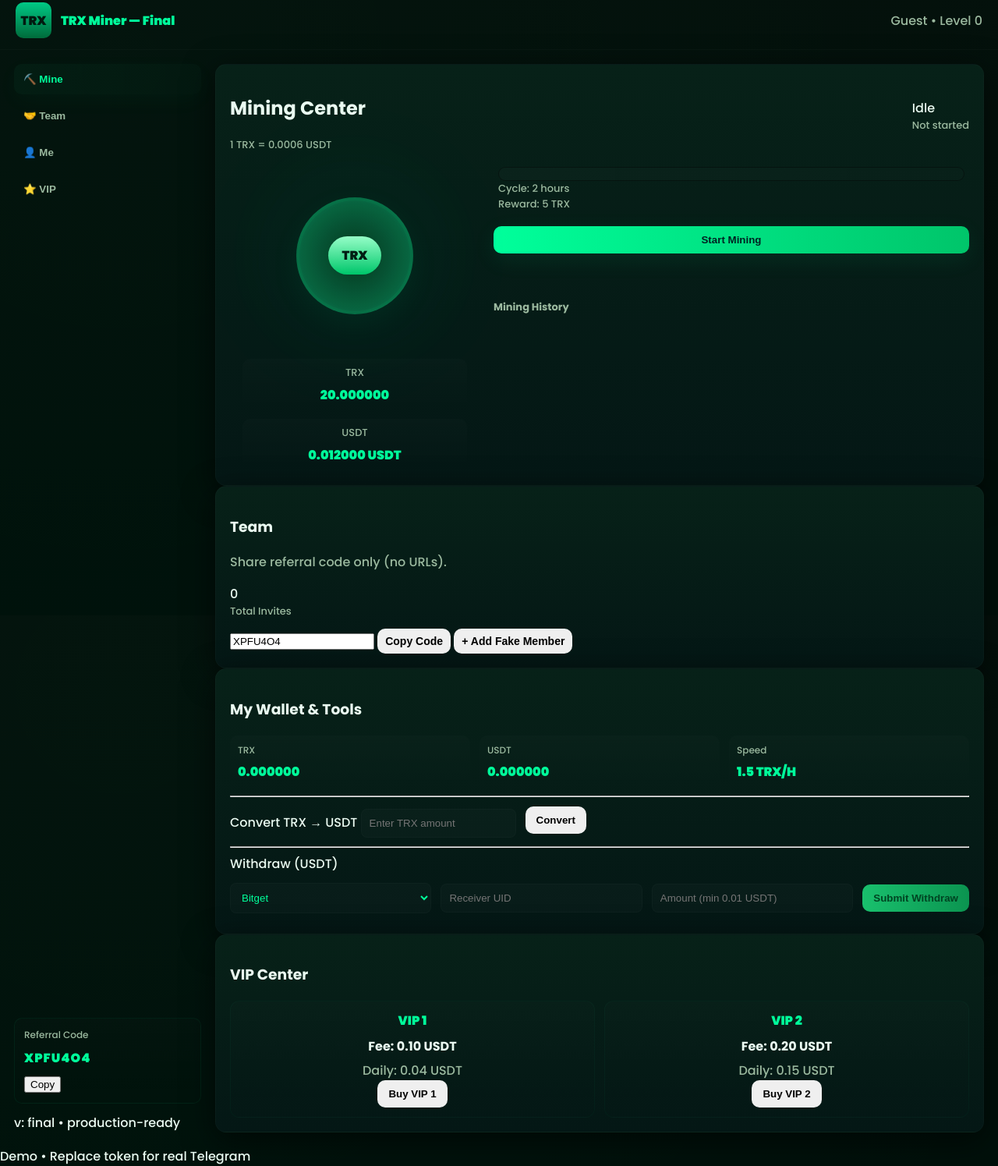
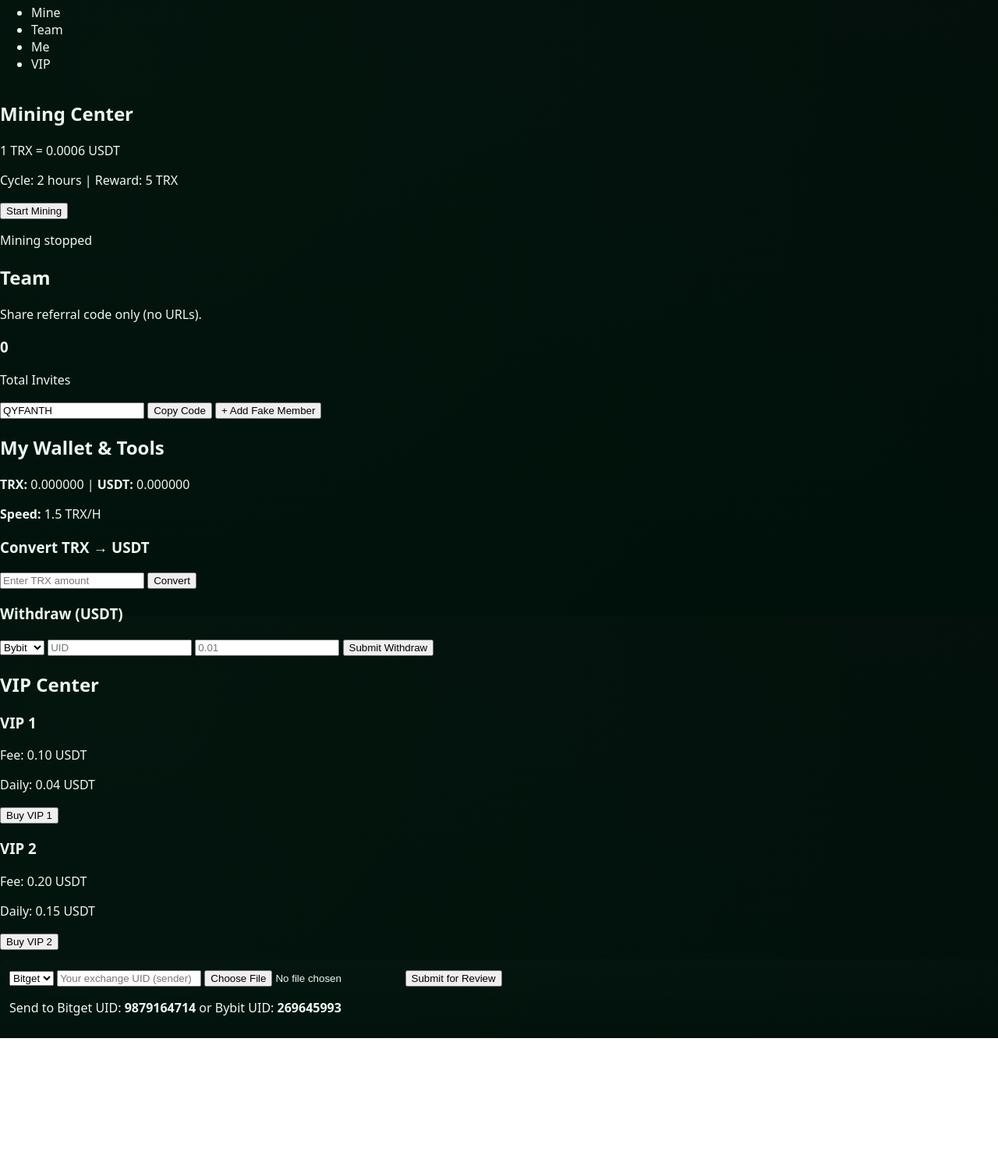
Before and after one commit to usdthub/oG, a plain HTML site: page index.html in a window 1280 px wide. Shown: the part 11-1506 px from the top of the page at 78% size. After the commit the page ends 1342 px from the top, so only its background shows below. Drawn offline with Linux system fonts and the light colour scheme.

Commit message:
Update index.html

```diff
--- a/index.html
+++ b/index.html
@@ -1,191 +1,109 @@
-<!doctype html>
+<!DOCTYPE html>
 <html lang="en">
 <head>
-  <meta charset="utf-8" />
-  <meta name="viewport" content="width=device-width,initial-scale=1" />
-  <title>TRX Miner — Final</title>
-  <link href="https://fonts.googleapis.com/css2?family=Poppins:wght@300;500;700;900&display=swap" rel="stylesheet">
+  <meta charset="UTF-8" />
+  <meta name="viewport" content="width=device-width, initial-scale=1.0" />
+  <title>TRX Green-V</title>
   <link rel="stylesheet" href="style.css" />
 </head>
 <body>
-  <div class="app-shell">
-    <header class="topbar">
-      <div class="brand">
-        <div class="logo">TRX</div>
-        <div class="brand-text">TRX Miner — Final</div>
-      </div>
-      <div class="profile" id="profileLabel">Guest • Level 0</div>
-    </header>
+  <div class="container">
+    <nav class="sidebar">
+      <ul>
+        <li id="mineBtn" class="active">Mine</li>
+        <li id="teamBtn">Team</li>
+        <li id="meBtn">Me</li>
+        <li id="vipBtn">VIP</li>
+      </ul>
+    </nav>
 
-    <div class="layout">
-      <aside class="sidebar">
-        <nav class="nav">
-          <button class="nav-btn active" data-target="page-mine">⛏️ Mine</button>
-          <button class="nav-btn" data-target="page-team">🤝 Team</button>
-          <button class="nav-btn" data-target="page-me">👤 Me</button>
-          <button class="nav-btn" data-target="page-vip">⭐ VIP</button>
-        </nav>
+    <main class="content">
+      <!-- MINE SECTION -->
+      <section id="mineSection" class="section active">
+        <div class="card mining-center">
+          <h2>Mining Center</h2>
+          <p>1 TRX = 0.0006 USDT</p>
+          <div class="mine-animation">
+            <div class="coin"></div>
+            <div class="glow"></div>
+          </div>
+          <p>Cycle: 2 hours | Reward: 5 TRX</p>
+          <button id="startMining">Start Mining</button>
+          <div class="status">
+            <p id="mineStatus">Mining stopped</p>
+          </div>
+          <div id="mineHistory"></div>
+        </div>
+      </section>
 
-        <div class="ref-box">
-          <div class="ref-label">Referral Code</div>
-          <div id="refCode" class="ref-code">—</div>
-          <button id="copyRefBtn" class="small-btn">Copy</button>
+      <!-- TEAM SECTION -->
+      <section id="teamSection" class="section">
+        <div class="card">
+          <h2>Team</h2>
+          <p>Share referral code only (no URLs).</p>
+          <h3 id="totalInvites">0</h3>
+          <p>Total Invites</p>
+          <input type="text" id="refCode" readonly value="QYFANTH" />
+          <button id="copyRef">Copy Code</button>
+          <button id="fakeMember">+ Add Fake Member</button>
         </div>
+      </section>
 
-        <div class="sidebar-foot">v: final • production-ready</div>
-      </aside>
+      <!-- ME SECTION -->
+      <section id="meSection" class="section">
+        <div class="card wallet">
+          <h2>My Wallet & Tools</h2>
+          <p><b>TRX:</b> <span id="trxBal">0.000000</span> | <b>USDT:</b> <span id="usdtBal">0.000000</span></p>
+          <p><b>Speed:</b> 1.5 TRX/H</p>
 
-      <main class="main">
-        <!-- MINE -->
-        <section id="page-mine" class="page active">
-          <div class="panel">
-            <div class="panel-head">
-              <div>
-                <h2>Mining Center</h2>
-                <div class="muted small">1 TRX = <span id="priceLabel">0.0006</span> USDT</div>
-              </div>
-              <div class="status-mini">
-                <div id="mineStatus">Not started</div>
-                <div id="progressTimer" class="muted small">Time: —</div>
-              </div>
+          <h3>Convert TRX → USDT</h3>
+          <input type="number" id="trxAmount" placeholder="Enter TRX amount">
+          <button id="convertBtn">Convert</button>
+
+          <h3>Withdraw (USDT)</h3>
+          <select id="exchange">
+            <option>Bybit</option>
+            <option>Bitget</option>
+          </select>
+          <input type="number" id="uid" placeholder="UID">
+          <input type="number" id="withdrawAmt" placeholder="0.01">
+          <button id="withdrawBtn">Submit Withdraw</button>
+          <p id="withdrawMsg"></p>
+        </div>
+      </section>
+
+      <!-- VIP SECTION -->
+      <section id="vipSection" class="section">
+        <div class="card vip-center">
+          <h2>VIP Center</h2>
+          <div class="vip-options">
+            <div class="vip">
+              <h3>VIP 1</h3>
+              <p>Fee: 0.10 USDT</p>
+              <p>Daily: 0.04 USDT</p>
+              <button class="buyVip" data-level="1">Buy VIP 1</button>
             </div>
-
-            <div class="mine-area">
-              <div class="mine-left">
-                <div class="coin-visual" aria-hidden="true">
-                  <div class="coin-outer"><div class="coin-core">TRX</div></div>
-                  <div class="beam beam-1"></div>
-                  <div class="beam beam-2"></div>
-                </div>
-
-                <div class="balances">
-                  <div class="bal-item"><div class="label">TRX</div><div id="trxAmount" class="big">0.000000</div></div>
-                  <div class="bal-item"><div class="label">USDT</div><div id="usdtAmount" class="big">0.000000</div></div>
-                </div>
-              </div>
-
-              <div class="mine-right">
-                <div class="progress-frame">
-                  <div class="progress-bar"><div id="progressInner" class="progressInner"></div></div>
-                  <div class="progress-meta">
-                    <div id="cycleLabel" class="muted small">Cycle: 2 hours</div>
-                    <div id="rewardLabel" class="muted small">Reward: 5 TRX</div>
-                  </div>
-                </div>
-
-                <div class="controls">
-                  <button id="mineActionBtn" class="btn action">Start Mining</button>
-                  <div id="mineMessage" class="muted small" style="margin-top:10px"></div>
-
-                  <div class="history">
-                    <h4 class="small muted">Mining History</h4>
-                    <ul id="miningHistory" class="history-list"></ul>
-                  </div>
-                </div>
-              </div>
+            <div class="vip">
+              <h3>VIP 2</h3>
+              <p>Fee: 0.20 USDT</p>
+              <p>Daily: 0.15 USDT</p>
+              <button class="buyVip" data-level="2">Buy VIP 2</button>
             </div>
           </div>
-        </section>
 
-        <!-- TEAM -->
-        <section id="page-team" class="page">
-          <div class="panel">
-            <h3>Team</h3>
-            <p class="muted">Share referral code only (no URLs).</p>
-            <div class="team-stat">
-              <div class="stat-num" id="teamCount">0</div>
-              <div class="muted small">Total Invites</div>
-            </div>
-
-            <div style="margin-top:12px">
-              <input id="refInput" readonly class="ref-input" />
-              <button id="copyRefBtn2" class="btn small">Copy Code</button>
-              <button id="fakeInviteBtn" class="btn small">+ Add Fake Member</button>
-            </div>
+          <div class="vip-form">
+            <select id="vipExchange">
+              <option>Bitget</option>
+              <option>Bybit</option>
+            </select>
+            <input type="text" id="vipUid" placeholder="Your exchange UID (sender)">
+            <input type="file" id="proofFile">
+            <button id="vipSubmit">Submit for Review</button>
+            <p>Send to Bitget UID: <b>9879164714</b> or Bybit UID: <b>269645993</b></p>
           </div>
-        </section>
-
-        <!-- ME -->
-        <section id="page-me" class="page">
-          <div class="panel">
-            <h3>My Wallet & Tools</h3>
-            <div class="wallet-grid">
-              <div class="wallet-card"><div class="label">TRX</div><div id="meTRX" class="value">0.000000</div></div>
-              <div class="wallet-card"><div class="label">USDT</div><div id="meUSDT" class="value">0.000000</div></div>
-              <div class="wallet-card"><div class="label">Speed</div><div class="value">1.5 TRX/H</div></div>
-            </div>
-
-            <hr/>
-
-            <div class="form-row">
-              <div class="form-left">
-                <label>Convert TRX → USDT</label>
-                <input id="convertInput" type="number" min="0.01" step="0.01" placeholder="Enter TRX amount" />
-              </div>
-              <div class="form-right">
-                <button id="convertDo" class="btn">Convert</button>
-                <div id="convertResult" class="muted small" style="margin-top:8px"></div>
-              </div>
-            </div>
-
-            <hr/>
-
-            <div class="withdraw-block">
-              <label>Withdraw (USDT)</label>
-              <div class="form-row">
-                <select id="withdrawMethod"><option value="bitget">Bitget</option><option value="bybit">Bybit</option></select>
-                <input id="withdrawUID" placeholder="Receiver UID" />
-                <input id="withdrawAmount" type="number" step="0.01" min="0.01" placeholder="Amount (min 0.01 USDT)" />
-                <button id="submitWithdraw" class="btn btn-forest">Submit Withdraw</button>
-              </div>
-              <div id="withdrawMsg" class="muted small" style="margin-top:8px"></div>
-            </div>
-          </div>
-        </section>
-
-        <!-- VIP -->
-        <section id="page-vip" class="page">
-          <div class="panel">
-            <h3>VIP Center</h3>
-            <div class="vip-grid">
-              <div class="vip-card" data-plan="vip1">
-                <div class="vip-title">VIP 1</div>
-                <div class="vip-cost">Fee: 0.10 USDT</div>
-                <div class="vip-daily">Daily: 0.04 USDT</div>
-                <button class="btn buyVipBtn">Buy VIP 1</button>
-              </div>
-
-              <div class="vip-card" data-plan="vip2">
-                <div class="vip-title">VIP 2</div>
-                <div class="vip-cost">Fee: 0.20 USDT</div>
-                <div class="vip-daily">Daily: 0.15 USDT</div>
-                <button class="btn buyVipBtn">Buy VIP 2</button>
-              </div>
-            </div>
-
-            <div id="vipForm" class="vip-form hidden">
-              <h4 id="vipFormTitle">VIP Payment</h4>
-              <div class="form-row">
-                <select id="vipExchange"><option value="bitget">Bitget</option><option value="bybit">Bybit</option></select>
-                <input id="vipSenderUID" placeholder="Your exchange UID (sender)" />
-              </div>
-              <div class="form-row">
-                <input id="vipMemo" placeholder="Transaction ID / Memo" />
-                <input id="vipFile" type="file" accept="image/*" />
-              </div>
-              <div class="form-row">
-                <button id="vipSubmit" class="btn btn-forest">Submit for Review</button>
-                <button id="vipCancel" class="btn small">Cancel</button>
-              </div>
-              <div id="vipMsg" class="muted small" style="margin-top:8px"></div>
-              <div class="muted small" style="margin-top:8px">Pay to Bitget UID: <b id="bitgetUID">9879164714</b> or Bybit UID: <b id="bybitUID">269645993</b></div>
-            </div>
-          </div>
-        </section>
-      </main>
-    </div>
-
-    <footer class="app-foot">Demo • Replace token for real Telegram</footer>
+        </div>
+      </section>
+    </main>
   </div>
 
   <script src="script.js"></script>
```
